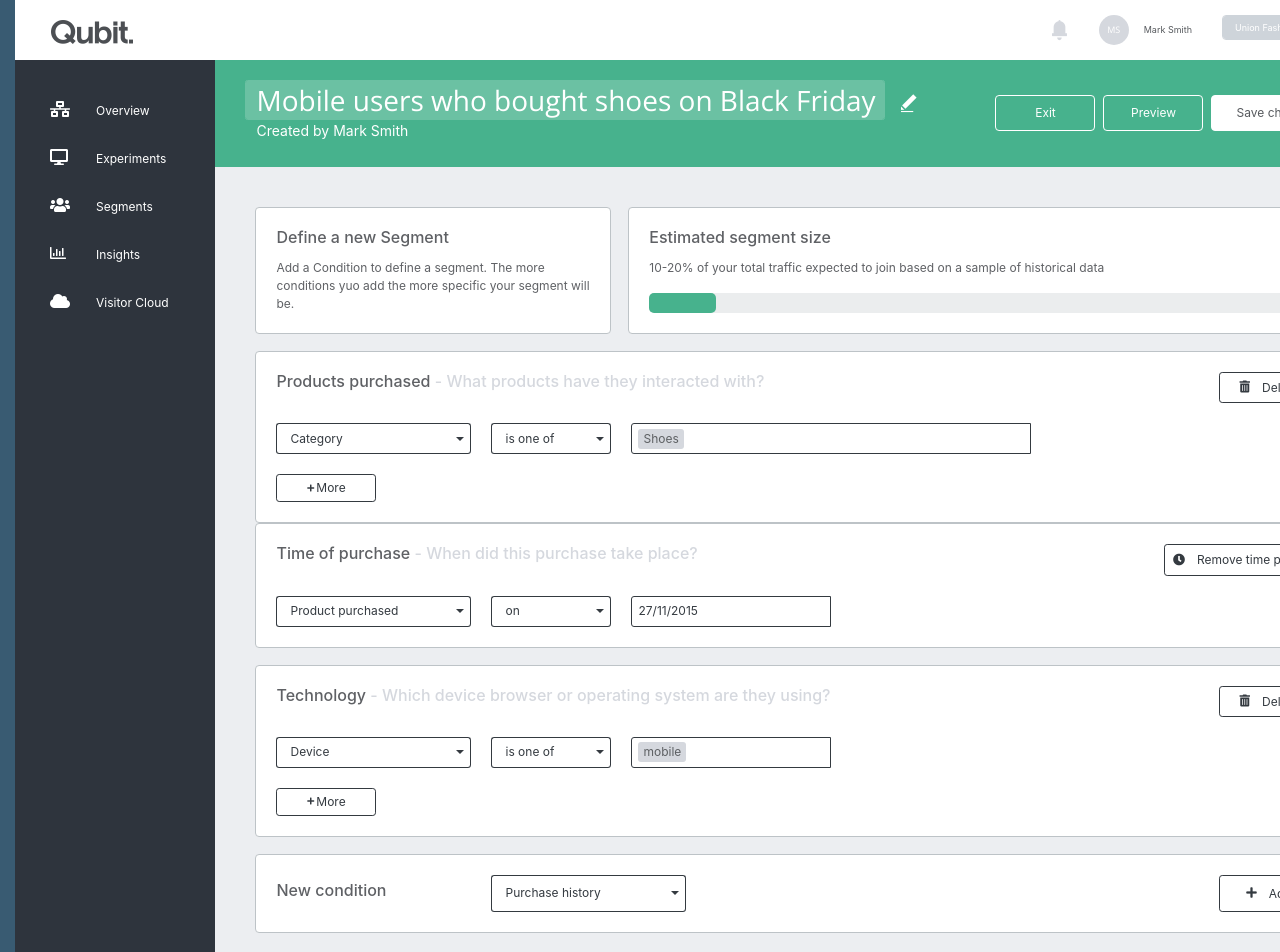
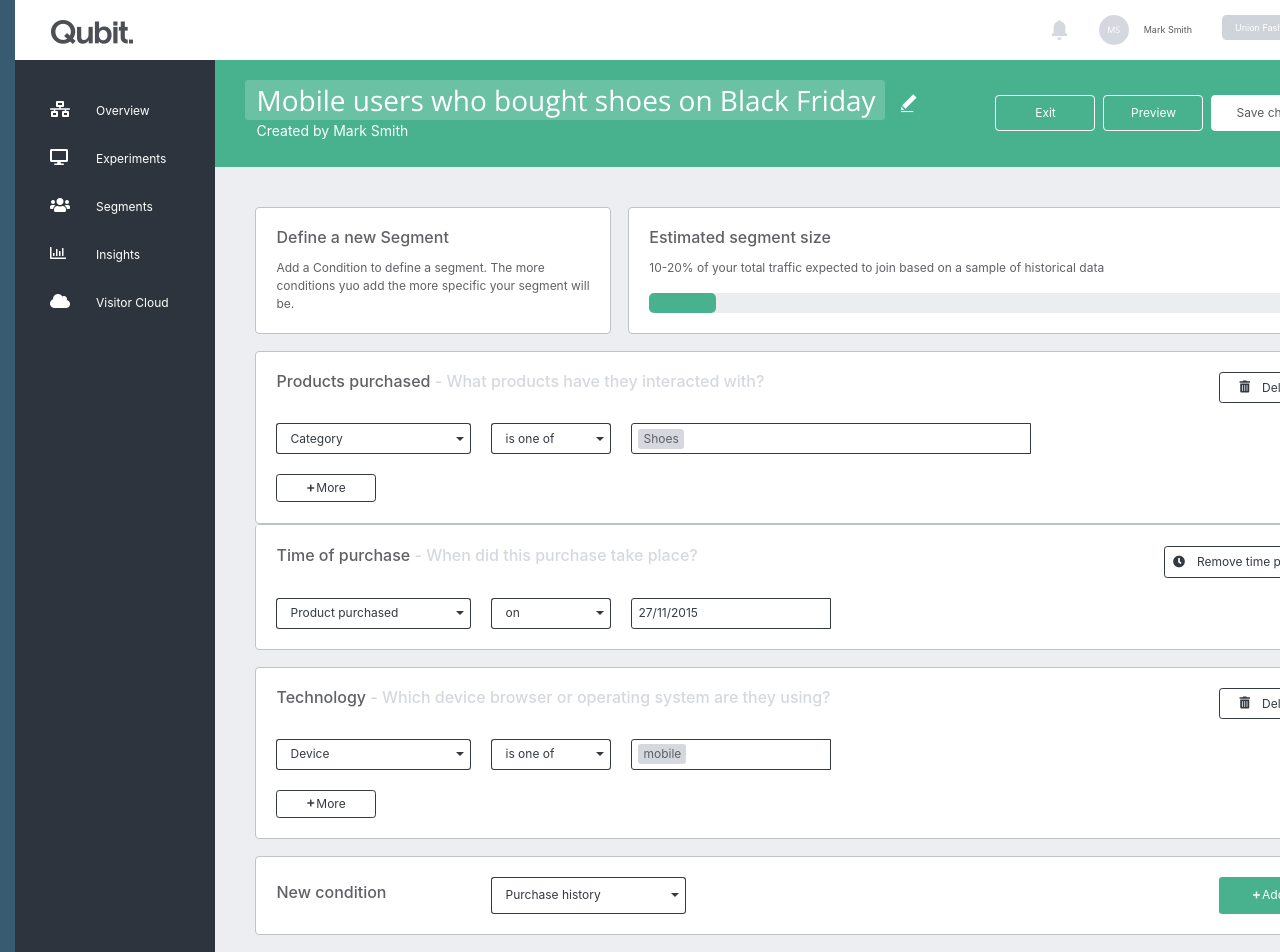
Before and after one commit to thefonso/conversion, a React (Create React App) app: page / in a window 1280 px wide. Shown: the top 952 px of the page. Built offline with nearby package versions, Linux system fonts and the light colour scheme.

Commit message:
spliting up into components begins

```diff
--- a/src/App.css
+++ b/src/App.css
@@ -362,10 +362,21 @@ body{
   width: 100%;
 }
 
+#products-purchased .card-body{
+  border-bottom: white 1px solid !important;
+  border-bottom-right-radius: 10px !important;
+  border-bottom-left-radius: 10px !important;
+}
+
 #time-of-purchase{
-
   margin-top: 0px;
   width: 100%;
+}
+
+#time-of-purchase .card-body{
+  border-top: white 1px solid !important;
+  border-top-right-radius: 1px !important;
+  border-top-left-radius: 1px !important;
 }
 
 #technology{
@@ -383,6 +394,21 @@ body{
   text-align: center;
   margin-right: 105px;
 }
+
+.add-button{
+  font-size: 8px;
+  display: inline-block;
+  min-width: 100px;
+  background-color: #47b28d;
+  color: white;
+  border: none;
+}
+.add-button span{
+  font-size: 12px;
+  vertical-align: middle;
+  margin-left: 2px;
+}
+
 
 .App-content form {
   width:100%;
--- a/src/App.js
+++ b/src/App.js
@@ -148,7 +148,7 @@ function App() {
             </div>
             {/*time of purchase component*/}
             <div className="d-flex">
-              <div id="time-of-purchase" className={"card"}>
+              <div id={"time-of-purchase"} className={"card"}>
                 <div className="card-body">
 
                 <div  className="d-flex">
@@ -197,7 +197,7 @@ function App() {
             </div>
             {/*technology component*/}
             <div className="d-flex">
-              <div id="technology" className={"card"}>
+              <div id={"technology"} className={"card"}>
                 <div className="card-body">
                   <div  className="d-flex">
                     <h6 className="card-title mr-auto">Technology <span className={"gray"}>- Which device browser or operating system are they using?</span></h6>
@@ -250,7 +250,7 @@ function App() {
             {/*technology component ends*/}
             {/*New condition*/}
             <div className="d-flex">
-              <div id="new-condition" className={"card"}>
+              <div id={"new-condition"} className={"card"}>
                 <div className="card-body">
                   <div  className="d-flex">
                     <h6 className="card-title ">New condition</h6>
@@ -266,14 +266,14 @@ function App() {
                         ...
                       </div>
                     </div>
-                    <Button className="delete-button ml-auto" size="sm" variant={"outline-dark"}>
+                    <Button className="add-button ml-auto" size="sm" variant={"outline-dark"}>
                         <i className="fas fa-plus"/><span>Add</span>
                     </Button>
                   </div>
                 </div>
               </div>
             </div>
-            {/*technology component ends*/}
+            {/*New condition ends*/}
           </section>
         </section>
       </main>
```
Also changed, not shown: src/components/header/header.js (added, +13 -0 lines), src/components/header/header.css (added).
